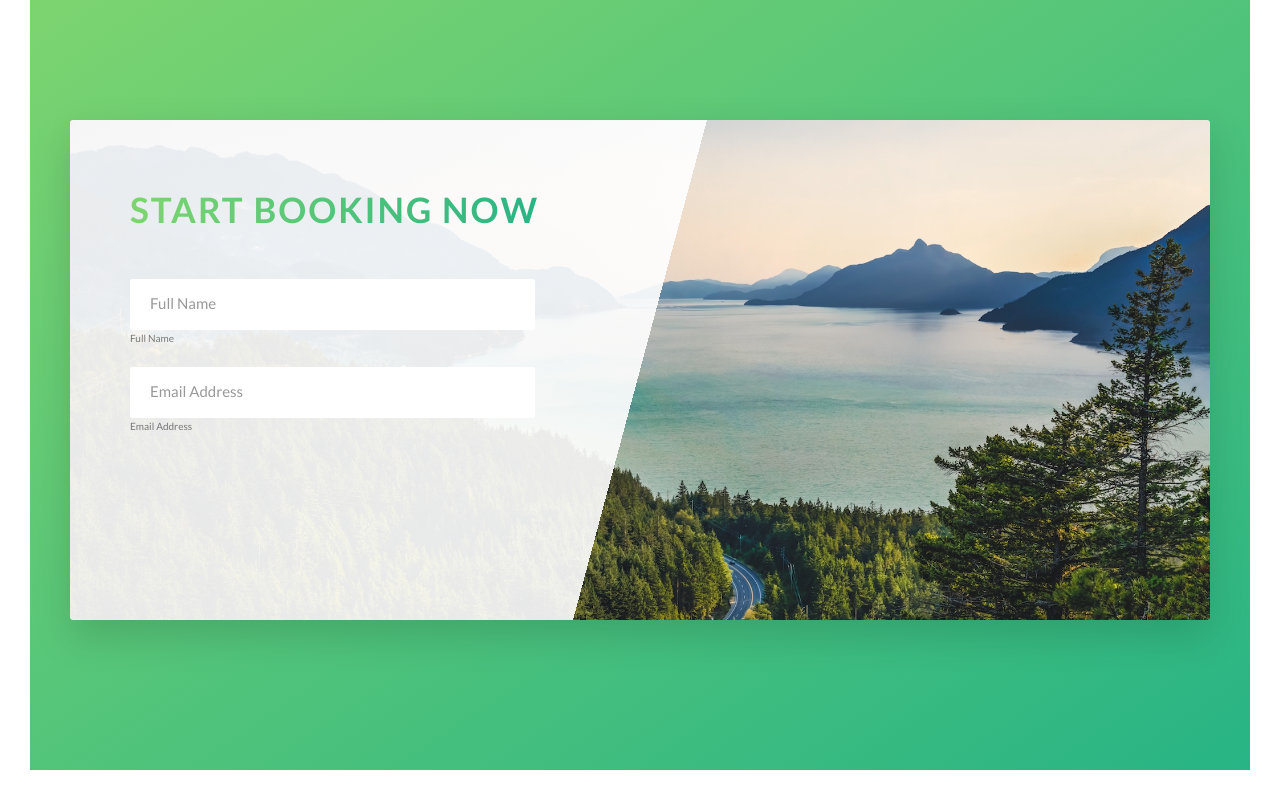
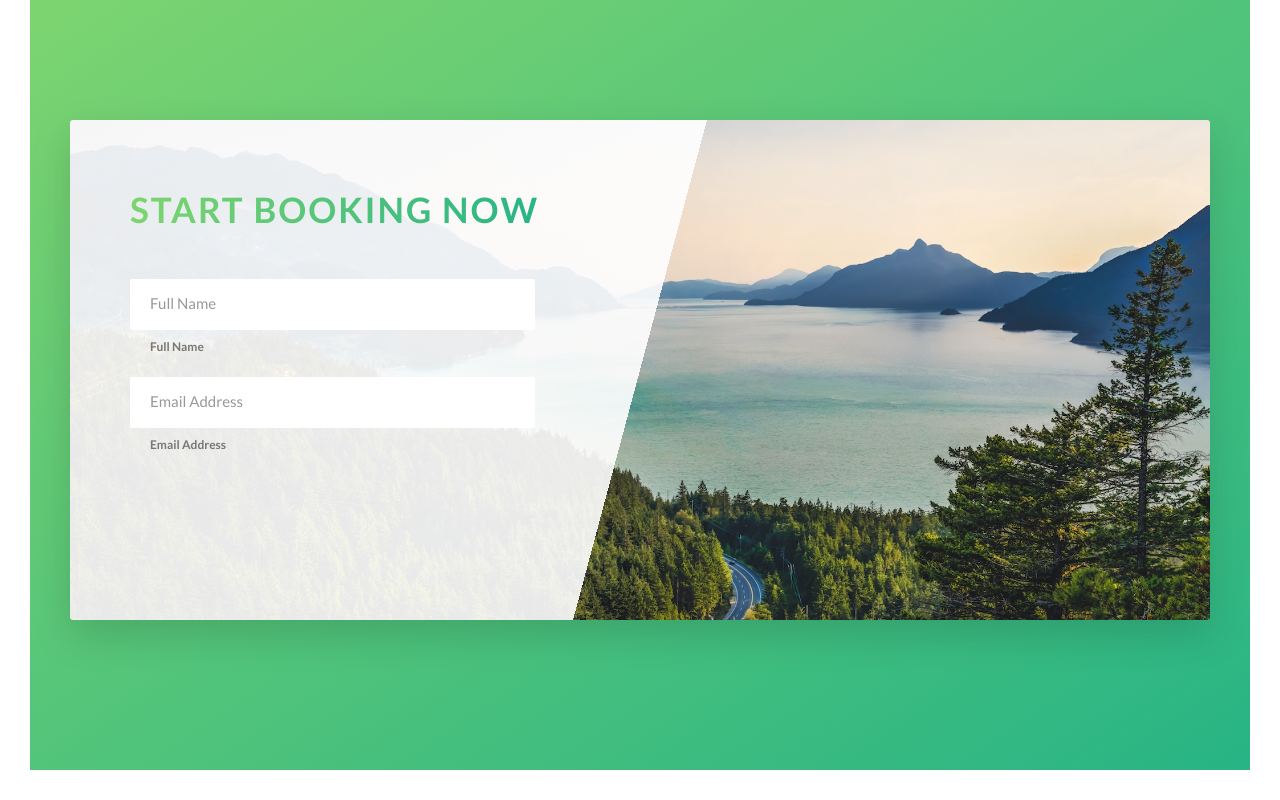
Before and after one commit to anniegiang/advanced-css, a website: page Natours/starter/index.html in a window 1280 px wide. Shown: the part 4363-5163 px from the top of the page. Drawn offline with Linux system fonts and the light colour scheme.

Commit message:
Style labels

```diff
--- a/Natours/starter/sass/components/_form.scss
+++ b/Natours/starter/sass/components/_form.scss
@@ -34,5 +34,10 @@
   }
 
   &__label {
+    font-size: 1.2rem;
+    font-weight: 700;
+    margin-left: 2rem;
+    margin-top: 0.7rem;
+    display: block;
   }
 }
```
Also changed, not shown: Natours/starter/css/style.css.
